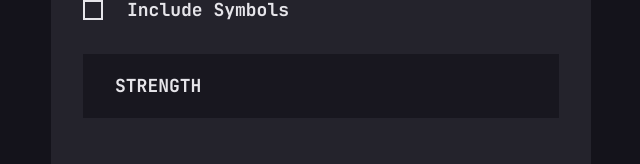
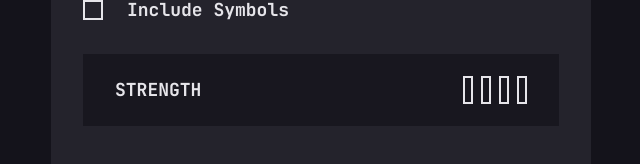
Before and after one commit to ZZ83/react-password-generator-app, a React (Vite) app: page / in a window 1280 px wide. Shown: the part 572-736 px from the top of the page, without its empty margins (319-959 px from the left). Built offline with nearby package versions, Linux system fonts and the light colour scheme.

Commit message:
Import StrengthMeter into App.jsx

```diff
--- a/src/components/App.jsx
+++ b/src/components/App.jsx
@@ -2,6 +2,7 @@ import { useState } from "react";
 import Password from "./Password";
 import CharaterLength from "./CharaterLength";
 import Checkboxes from "./Checkboxes";
+import StrengthMeter from "./StrengthMeter";
 
 function App() {
     const [charaterLength, setCharaterLength] = useState(10);
@@ -16,6 +17,7 @@ function App() {
                         <Checkboxes />
                         <section className="mb-4 flex items-center justify-between bg-gray-700 px-4 py-3.5 md:mb-8 md:px-8 md:py-5">
                             <h2 className="mt-0.5 text-300 xs:mt-0 xs:text-400 md:text-500">STRENGTH</h2>
+                            <StrengthMeter />
                         </section>
                     </div>
                 </main>
```
